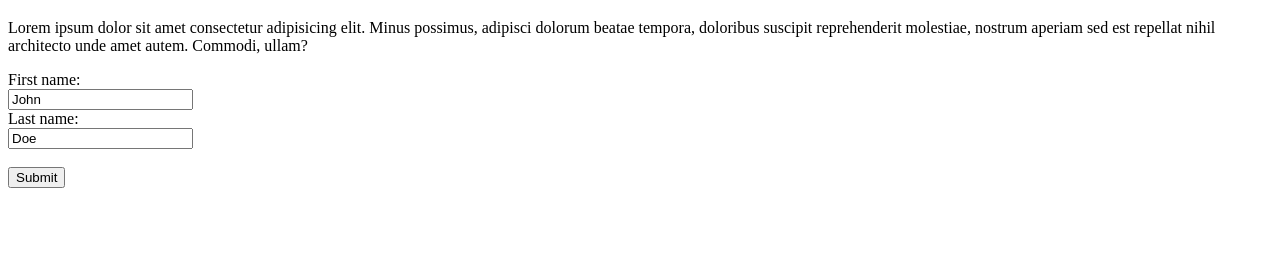
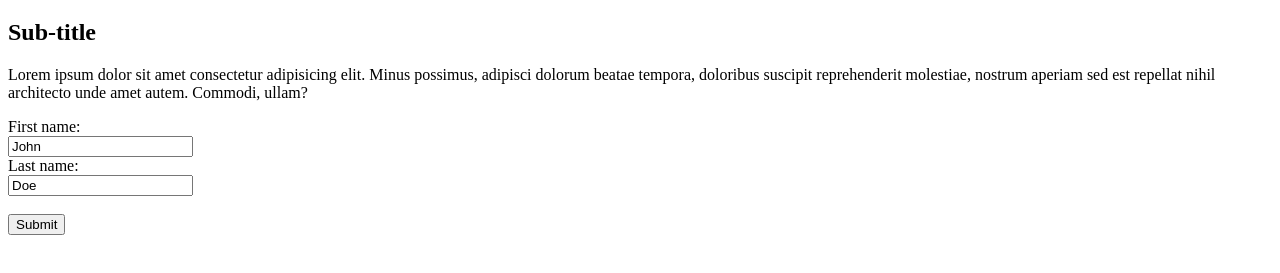
Before and after one commit to Polishko/DevOps-SoftUni, a plain HTML site: page index.html in a window 1280 px wide. Shown: the part 61-334 px from the top of the page. Drawn offline with Linux system fonts and the light colour scheme.

Commit message:
added sub title

```diff
--- a/index.html
+++ b/index.html
@@ -10,6 +10,7 @@
 
   <body>
     <h1>Title</h1>
+    <h2>Sub-title</h2>
     <div>
       <p>
         Lorem ipsum dolor sit amet consectetur adipisicing elit. Minus possimus,
```
